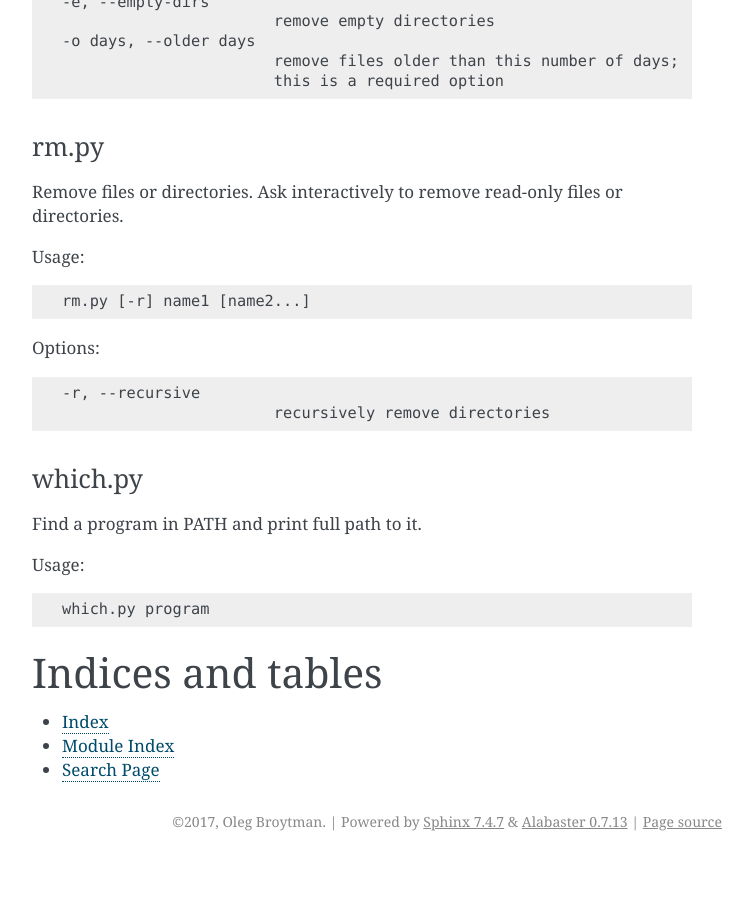
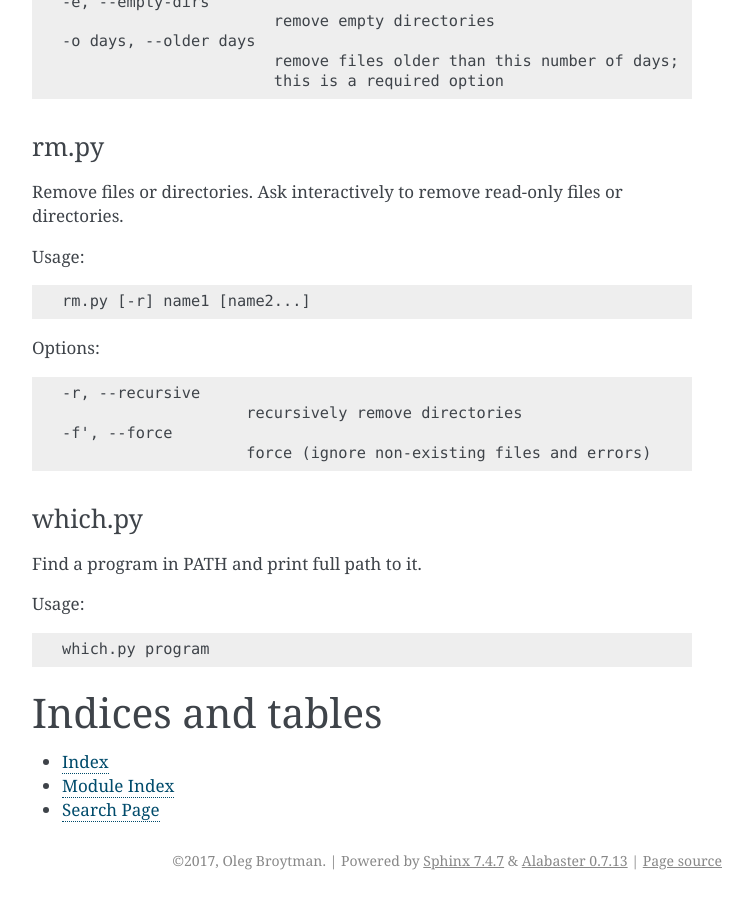
Before and after one commit to phdru/ppu, a Sphinx documentation site: the page built from docs/index.rst, in a window 1280 px wide and 900 px high, scrolled down 1068 px. Shown: the whole window, without its empty margins (388-1141 px from the left). Built offline with Sphinx 7.4.7, drawn with Linux system fonts in a browser that asks for light colours; before the commit the page ends 1929 px from its top, so only the background shows below that.

Commit message:
Docs(rm): Document option -f --force
[skip ci]

```diff
--- a/docs/index.rst
+++ b/docs/index.rst
@@ -58,7 +58,10 @@ Usage::
 Options::
 
     -r, --recursive
-                           recursively remove directories
+                        recursively remove directories
+    -f', --force
+                        force (ignore non-existing files and errors)
+
 
 which.py
 ~~~~~~~~
```
